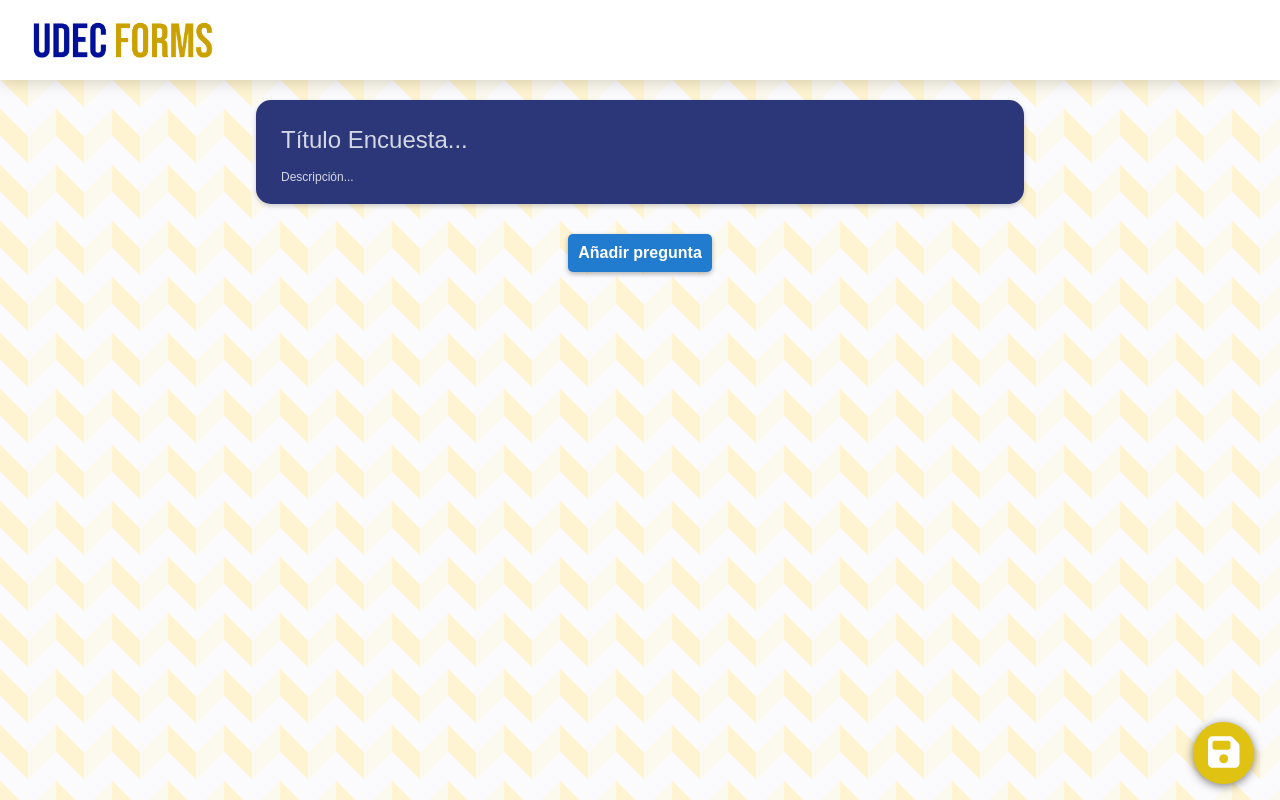
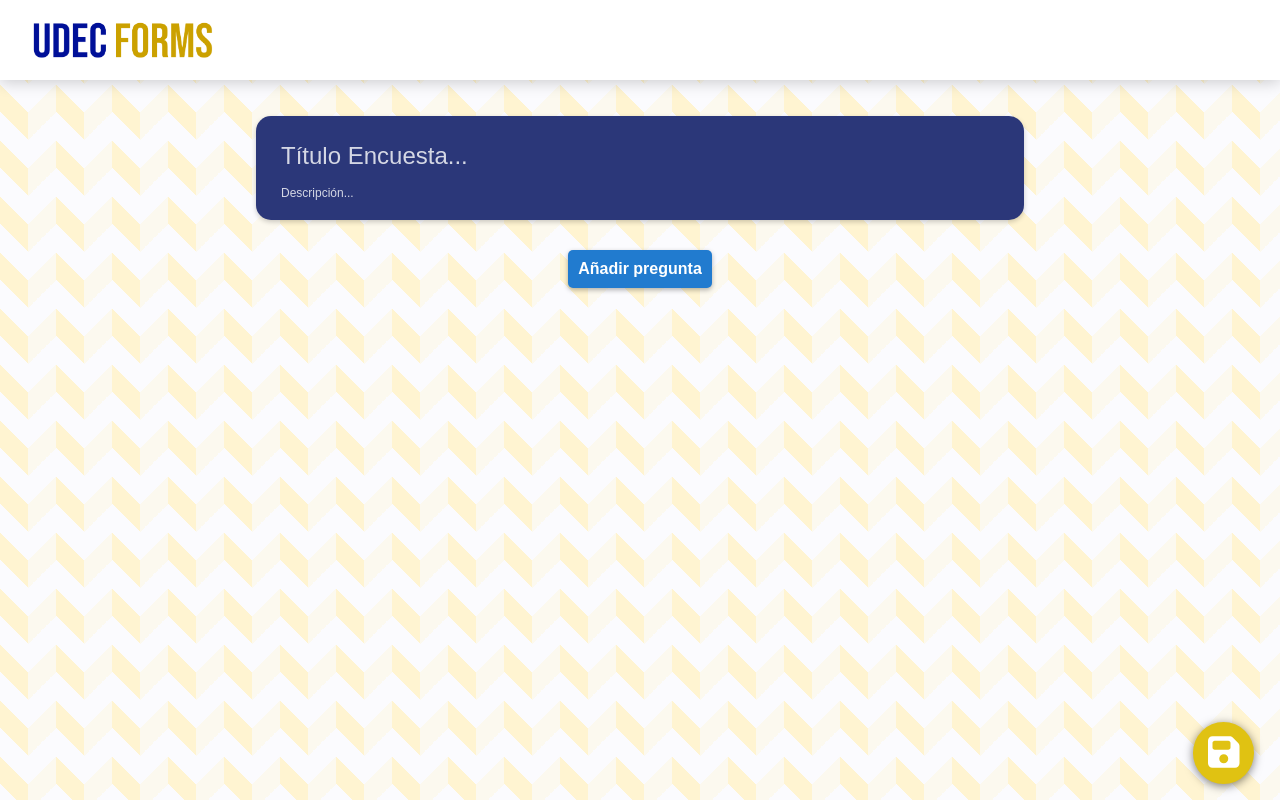
Before and after one commit to nicolasaraya/is2-client, a React (Create React App) app: page /#/ in a window 1280 px wide. Built offline with nearby package versions, Linux system fonts and the light colour scheme.

Commit message:
fixing background heigth

```diff
--- a/src/App.js
+++ b/src/App.js
@@ -10,8 +10,8 @@
   return (
     <div className="App">
       <div className='page-navbar'><div className='logo-container'><img src={logo} className='logo-img'/></div></div>
+      <div className='background-pattern'></div>
       <div className='page-content'>
-      <div className='background-pattern'></div>
       <HashRouter>
         <Routes>
           <Route path='/' element={<NewForm/>}/>
--- a/src/index.css
+++ b/src/index.css
@@ -32,6 +32,9 @@
   width: 100%;
   box-shadow: 0 2px 15px rgba(0, 0, 0, .2);
   display: flex;
+  z-index: 20;
+  background-color: white;
+  position: absolute;
 }
 
 .logo-container{
@@ -47,7 +50,7 @@
 }
 
 .background-pattern{
-  height: 90vh;
+  height: 100vh;
   width: 100%;
   position: fixed;
   background-color: #e5e5f7;
@@ -57,6 +60,7 @@
 }
 
 .new-form__container{
+  margin-top: 12vh;
   z-index: 10;
   display: flex;
   flex-direction: column;
```
